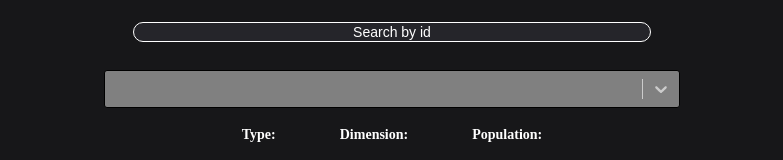
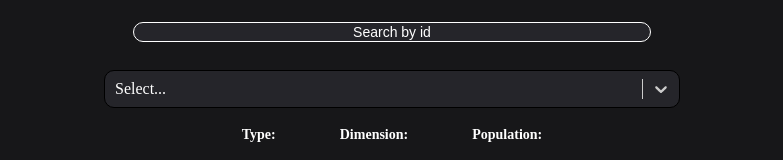
Before and after one commit to LuisJavier98/Entregable-3, a React (Vite) app: page / in a window 1280 px wide. Both pictures are taken after typing "Sample" into the empty fields and a click on the button "Search by name". Shown: the part 407-567 px from the top of the page, without its empty margins (248-1031 px from the left). Built offline with nearby package versions, Linux system fonts and the light colour scheme; no server answers.

Commit message:
Finalizacion de estilo del react-select

```diff
--- a/src/App.css
+++ b/src/App.css
@@ -179,8 +179,9 @@ h2 {
     padding: 3%;
     border-radius: 50%;
     margin: 5%;
-    background-color:rgb(177, 163, 163);
+    background-color:rgb(177, 163, 163)
 }
+
 
 @media(max-width:650px) {
     :root {
--- a/src/App.jsx
+++ b/src/App.jsx
@@ -27,6 +27,7 @@ function App() {
   }
   const dataL = e => {
     setdataLocation(e.value)
+    setmove(0)
   }
 
   useEffect(() => {
--- a/src/Components/Form.jsx
+++ b/src/Components/Form.jsx
@@ -3,26 +3,41 @@ import { useState } from 'react'
 import Select from 'react-select'
 
 const Form = ({ data, dataL, change, doChange, locationG }) => {
-const locations = locationG?.map(function(g) { return {label:g.name,value:g.name}})
+  const locations = locationG?.map(function (g) { return { label: g.name, value: g.name } })
   const customStyles = {
     control: (base, state) => ({
       ...base,
-    background: "gray",
-    borderRadius: state.isFocused ? "3px 3px 0 0" : 3,
-    borderColor: state.isFocused ? "gray" : "black",
-    boxShadow: state.isFocused ? null : null,
-    "&:hover": {
-      borderColor: state.isFocused ? "black" : "black"
-    }
+      background: "#25252a",
+      borderRadius: state.isFocused ? "10px" : 10,
+      borderColor: state.isFocused ? "white" : "black",
+      color: "white"
+    }),
+    valueContainer: base => ({
+      ...base,
+      color: "white"
     }),
     menu: base => ({
       ...base,
       borderRadius: 0,
-    marginTop: 0
+      marginTop: 5,
+      background: "#25252a",
     }),
     menuList: base => ({
       ...base,
-    padding: 0
+      padding: 5,
+      color: "white",
+    }),
+    placeholder: base => ({
+      ...base,
+      color: "white"
+    }),
+    LoadingIndicator: base => ({
+      ...base,
+      color: "white"
+    }),
+    input: base => ({
+      ...base,
+      color: "white"
     })
   };
   return (
@@ -33,7 +48,7 @@ const customStyles = {
         <button className='card_change' onClick={doChange}>Search by id</button>
       }
       {change ?
-        <form  className='card_search' onSubmit={data}>
+        <form className='card_search' onSubmit={data}>
           <input id='search' type="text" autoComplete='off' placeholder='Write a number' />
           <button>Search</button>
         </form> :
@@ -41,7 +56,17 @@ const customStyles = {
           styles={customStyles}
           className='card_select'
           options={locations}
-        onChange={dataL}/>
+          onChange={dataL}
+          theme={(theme) => ({
+            ...theme,
+            colors: {
+              ...theme.colors,
+              text:'white',
+              primary25:'green',
+              primary:'gray'
+            }
+          })
+          } />
       }
     </div>
   )
```
Lines whose indentation alone changed are shown as unchanged.
